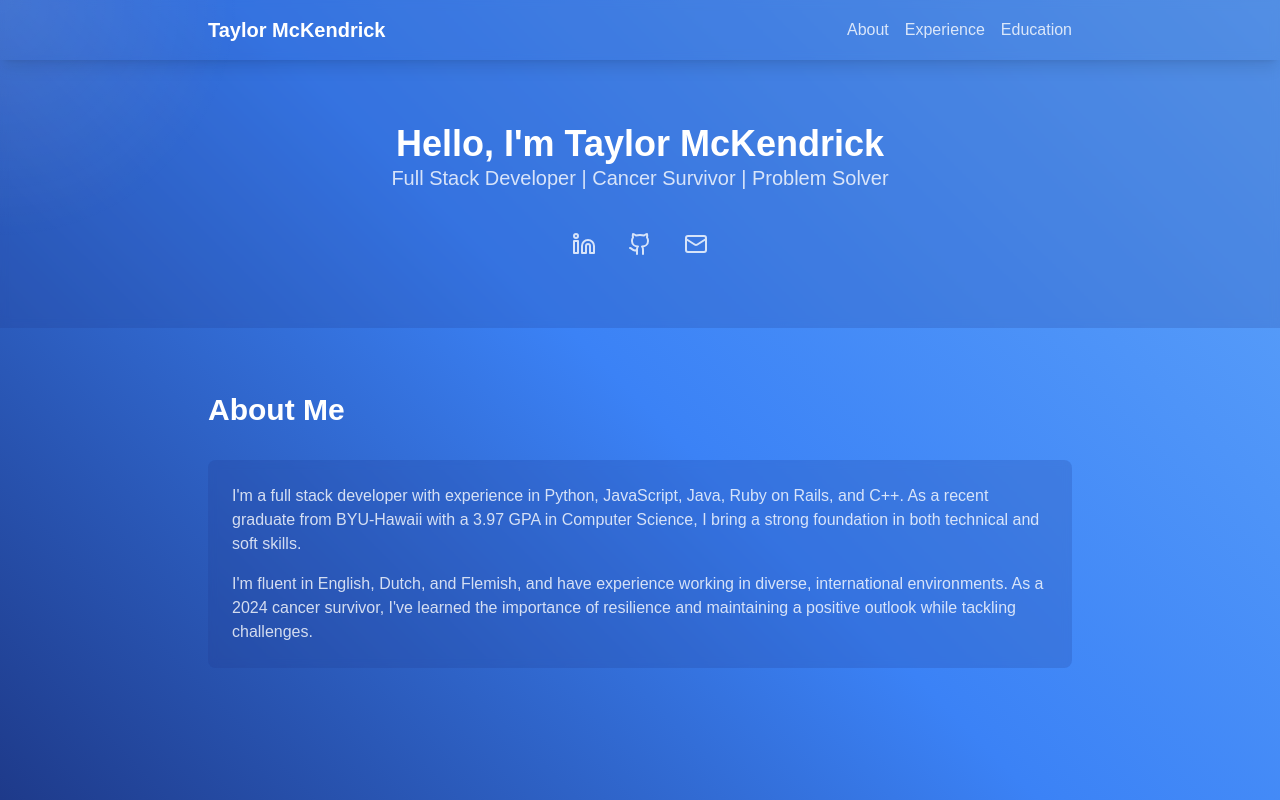
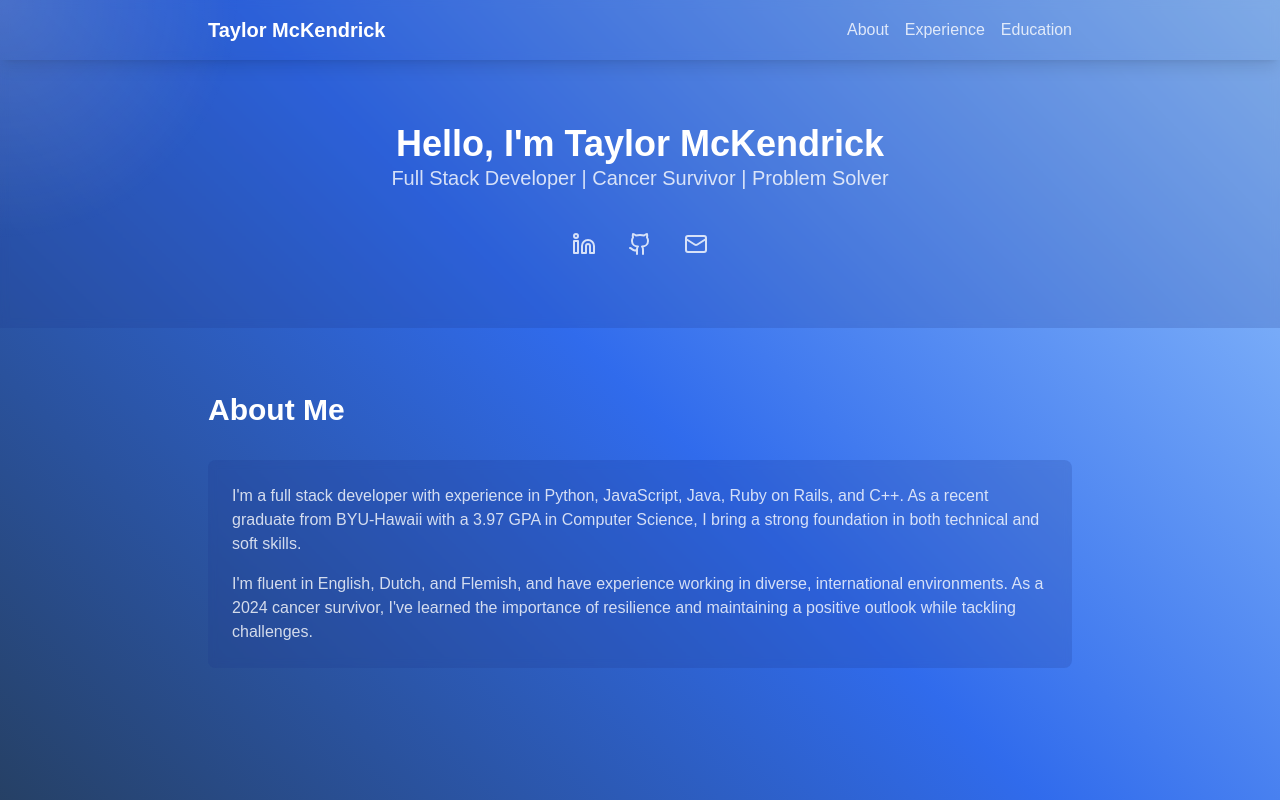
Before and after one commit to mcdendrick/personal-website, a Next.js app: page / in a window 1280 px wide. Shown: the top 800 px of the page. Built offline with nearby package versions, Linux system fonts and the light colour scheme.

Commit message:
change  color gradient and cursor effect

```diff
--- a/app/page.tsx
+++ b/app/page.tsx
@@ -22,14 +22,15 @@ const PersonalWebsite: React.FC = () => {
       <div
         className="fixed inset-0 z-0"
         style={{
-          background: 'linear-gradient(45deg, #1e3a8a 0%, #3b82f6 50%, #60a5fa 100%)',
+          background: 'linear-gradient(45deg, #1a365d 0%, #2563eb 50%, #93c5fd 100%)',
+          opacity: 0.95
         }}
       />
-      {/* Cursor light effect */}
+      {/* Cursor light effect -- now more visible */}
       <div
         className="pointer-events-none fixed inset-0 z-30 transition-transform duration-300"
         style={{
-          background: `radial-gradient(600px circle at ${mousePosition.x}px ${mousePosition.y}px, rgba(255,255,255,0.1), transparent 40%)`
+          background: `radial-gradient(600px circle at ${mousePosition.x}px ${mousePosition.y}px, rgba(255,255,255,0.15), transparent 40%)`
         }}
       />
 
```
